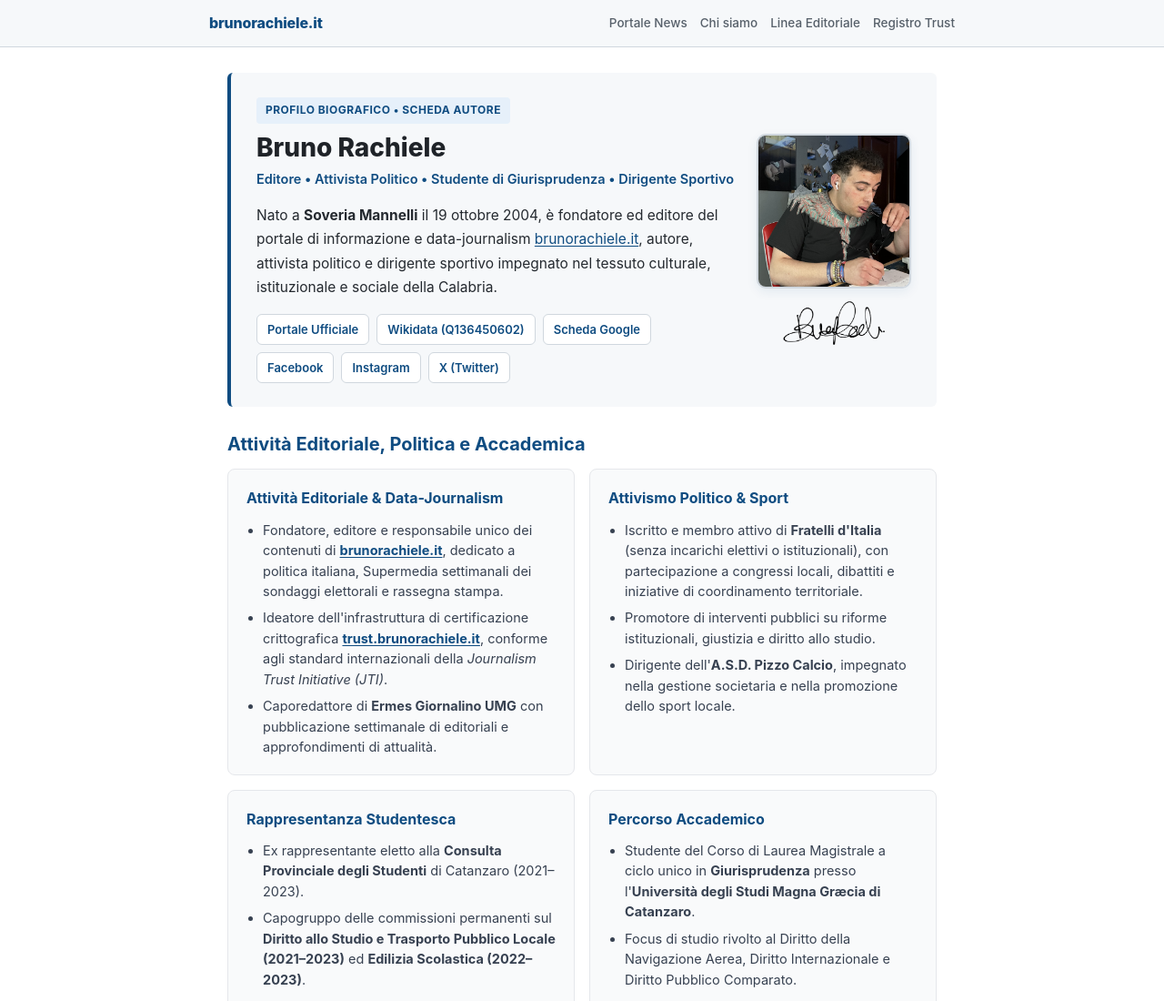
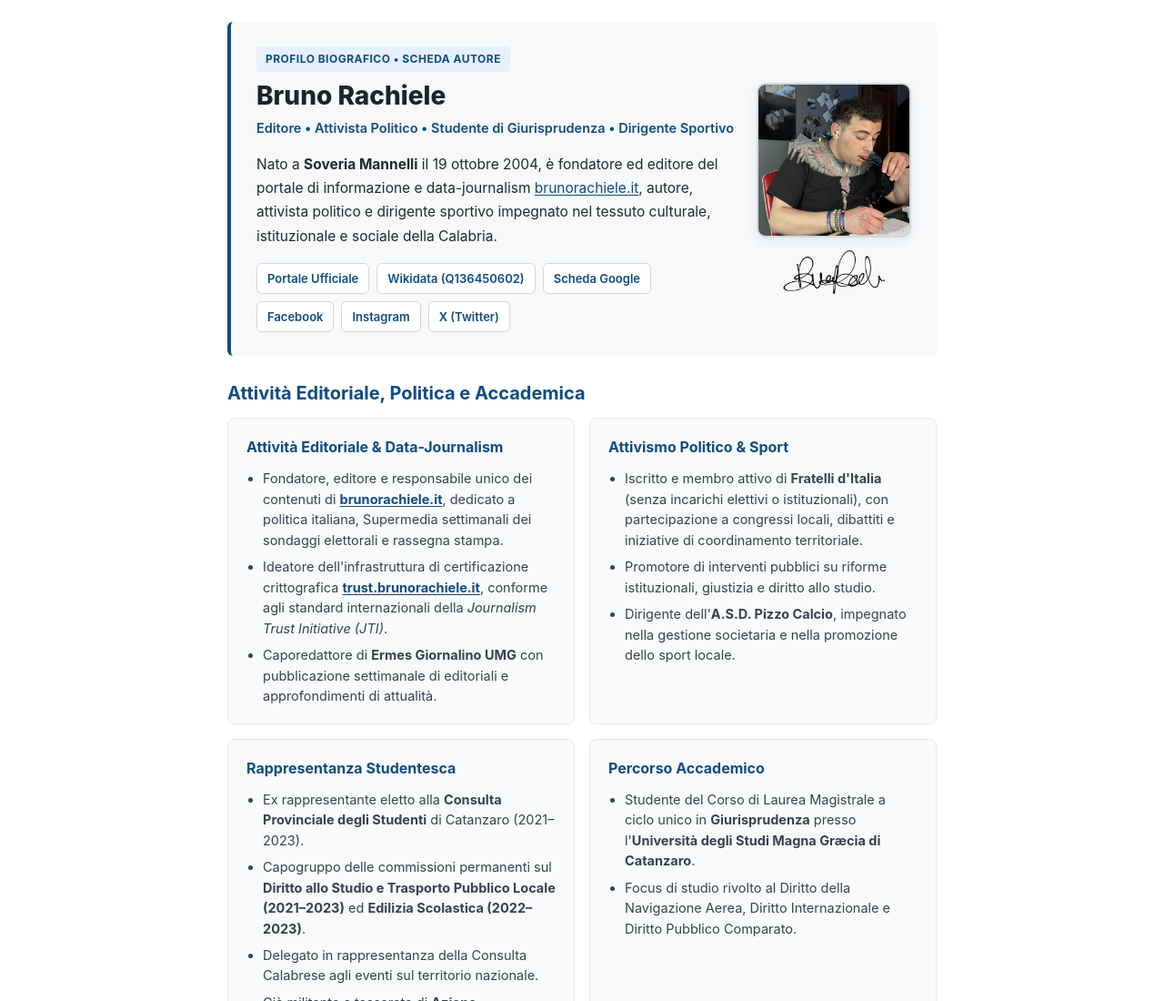
Before and after one commit to rachibru/brunorachiele, a plain HTML site: page index.html in a window 1280 px wide. Shown: the top 1100 px of the page at 91% size. Drawn offline with Linux system fonts and the light colour scheme.

Commit message:
Remove top navigation bar and update padding
Removed top navigation bar and adjusted padding in the main bio page.

```diff
--- a/index.html
+++ b/index.html
@@ -124,50 +124,11 @@
         -webkit-font-smoothing: antialiased;
       }
 
-      /* BARRA ISTITUZIONALE SUPERIORE COORDINATA CON BRUNORACHIELE.IT */
-      .br-topbar {
-        background: #f6f8fa;
-        border-bottom: 1px solid #d0d7de;
-        padding: 12px 20px;
-      }
-      .br-topbar-inner {
-        max-width: 820px;
-        margin: 0 auto;
-        display: flex;
-        flex-wrap: wrap;
-        justify-content: space-between;
-        align-items: center;
-        gap: 12px;
-      }
-      .br-brand {
-        font-weight: 800;
-        font-size: 16px;
-        color: #0f4c81;
-        text-decoration: none;
-        letter-spacing: -0.01em;
-      }
-      .br-nav {
-        display: flex;
-        flex-wrap: wrap;
-        gap: 14px;
-        font-size: 13.5px;
-      }
-      .br-nav a {
-        color: #57606a;
-        text-decoration: none;
-        font-weight: 500;
-      }
-      .br-nav a:hover {
-        color: #0f4c81;
-        text-decoration: underline;
-        text-underline-offset: 3px;
-      }
-
       /* CONTENITORE PRINCIPALE (IDENTICO A .br-about-page) */
       .br-bio-page {
         max-width: 820px;
         margin: 0 auto;
-        padding: 28px 20px 40px;
+        padding: 24px 20px 40px;
       }
 
       /* HERO PROFILO */
@@ -485,19 +446,6 @@
 </head>
 <body>
 
-  <!-- BARRA DI NAVIGAZIONE COORDINATA CON IL PORTALE -->
-  <div class="br-topbar">
-    <div class="br-topbar-inner">
-      <a class="br-brand" href="https://www.brunorachiele.it/">brunorachiele.it</a>
-      <nav class="br-nav" aria-label="Navigazione ecosistema">
-        <a href="https://www.brunorachiele.it/">Portale News</a>
-        <a href="https://www.brunorachiele.it/p/chi-siamo.html">Chi siamo</a>
-        <a href="https://www.brunorachiele.it/p/linea-editoriale.html">Linea Editoriale</a>
-        <a href="https://trust.brunorachiele.it/">Registro Trust</a>
-      </nav>
-    </div>
-  </div>
-
   <main class="br-bio-page">
 
     <!-- HERO BIOGRAFICO -->
```
